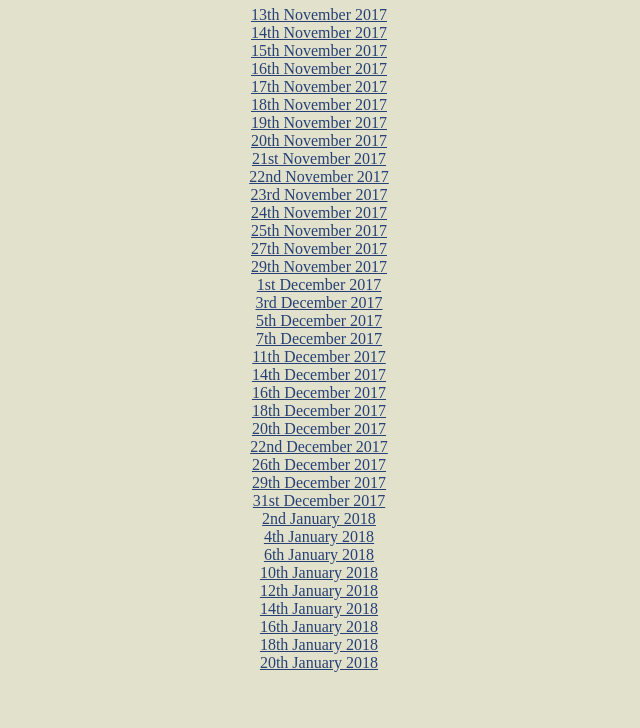
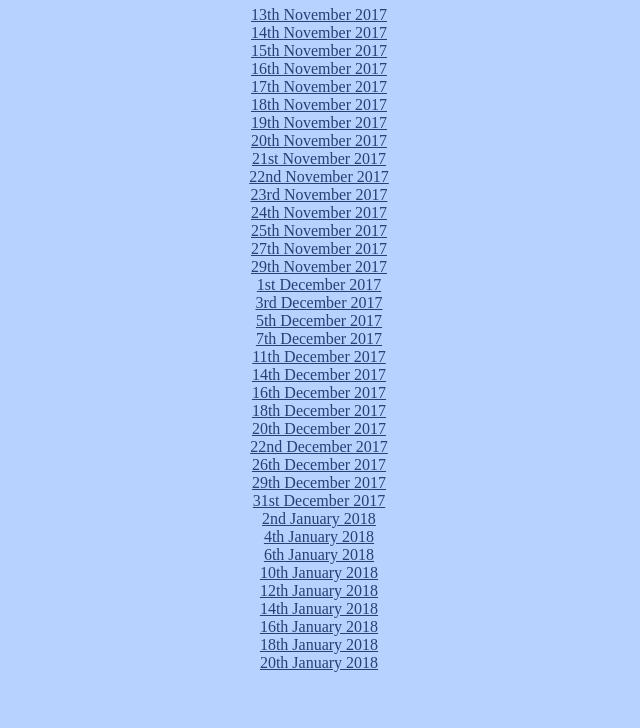
Before and after one commit to Devina/FrontEndMockups, a plain HTML site: page index.html in a window 1280 px wide. Shown: the part 72-800 px from the top of the page, without its empty margins (321-961 px from the left). Drawn offline with Linux system fonts and the light colour scheme.

Commit message:
Amended background colour for Index Page

```diff
--- a/index.css
+++ b/index.css
@@ -1,5 +1,5 @@
 * {
-  background-color: #e2e2cc;
+  background-color: #b7d2ff;
   color: #274075;
   text-align: center;
 }
```
